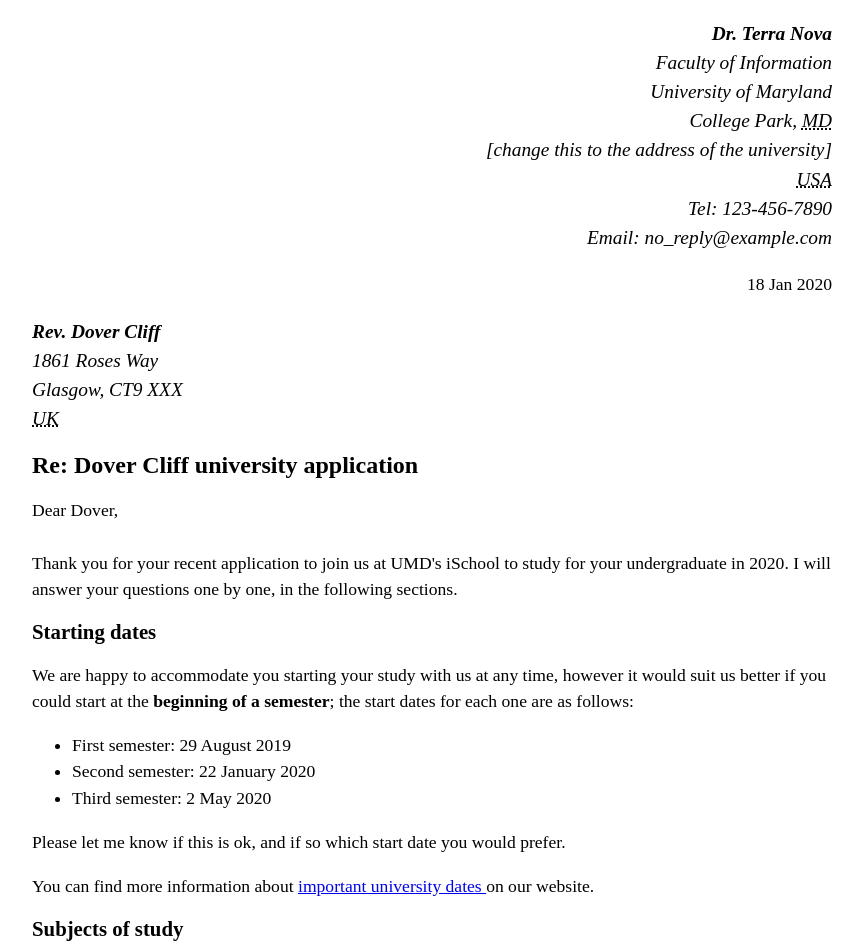
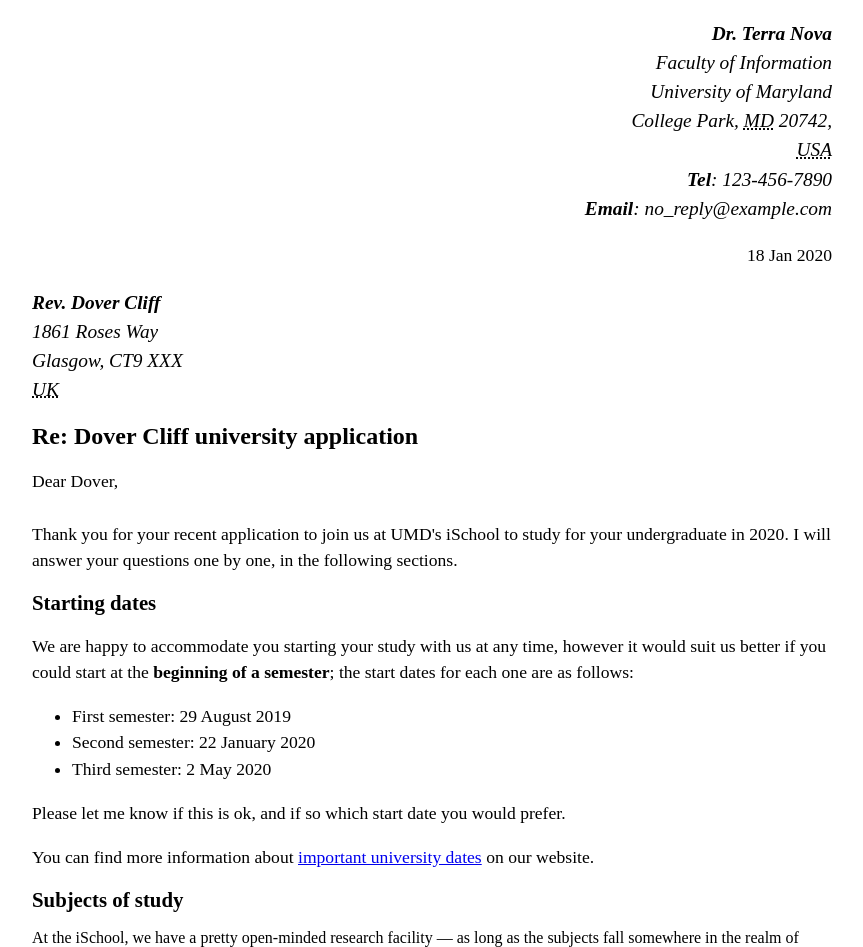
Before and after one commit to nicholasdstewart/nicholasdstewart.github.io, a plain HTML site: page lab_2/index.html in a window 1280 px wide. Shown: the top 947 px of the page, without its empty margins (208-1071 px from the left). Drawn offline with Linux system fonts and the light colour scheme.

Commit message:
Changes corresponding to rubric

```diff
--- a/lab_2/index.html
+++ b/lab_2/index.html
@@ -2,8 +2,9 @@
 <html>
 <head>
     <meta charset="utf-8">
+    <meta name="author" content="Nicholas Stewart">
     <link href="lab_style.css" rel="stylesheet">
-    <title></title>
+    <title>Nicholas Stewart's INST377 Lab 2 Page</title>
 </head>
 
 <body>
@@ -13,11 +14,11 @@
         <strong>Dr. Terra Nova</strong><br>
         Faculty of Information<br>
         University of Maryland<br>
-        College Park, <abbr title="Maryland">MD</abbr><br>
-        [change this to the address of the university]<br>
+        College Park, <abbr title="Maryland">MD</abbr>
+        20742, <br>
         <abbr title = "United States of America">USA</abbr><br>
-        Tel: 123-456-7890<br>
-        Email: no_reply@example.com<br>
+        <strong>Tel</strong>: 123-456-7890<br>
+        <strong>Email</strong>: no_reply@example.com<br>
     </p>
 </address>
 
@@ -54,7 +55,7 @@
 
 <p>Please let me know if this is ok, and if so which start date you would prefer.</p>
 
-<p>You can find more information about <a href="http://example.com">important university dates </a>on our website.</p>
+<p>You can find more information about <a href="http://example.com">important university dates</a> on our website.</p>
 
 
 <h2>Subjects of study</h2>
@@ -91,11 +92,10 @@
 Dr Terra Nova
 </p>
 
-<p>
-<blockquote>
-UMD motto: "Fear the Turtle" -- <cite>How did this happen, anyway.</cite>
-</blockquote>
-</p>
+
+
+<p>UMD motto: <quote>"Fear the Turtle"</quote> -- How did this happen, anyway.</p>
+
 
 </body>
 </html>
```
